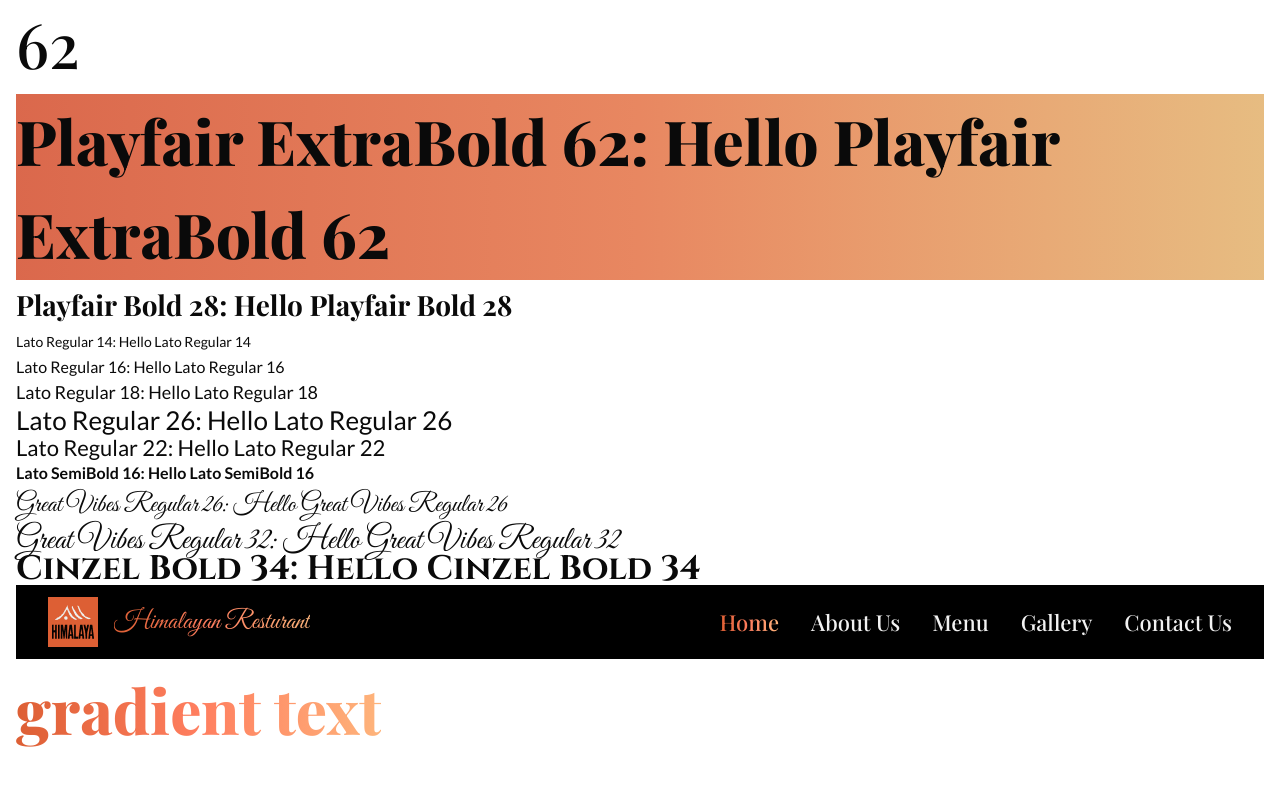
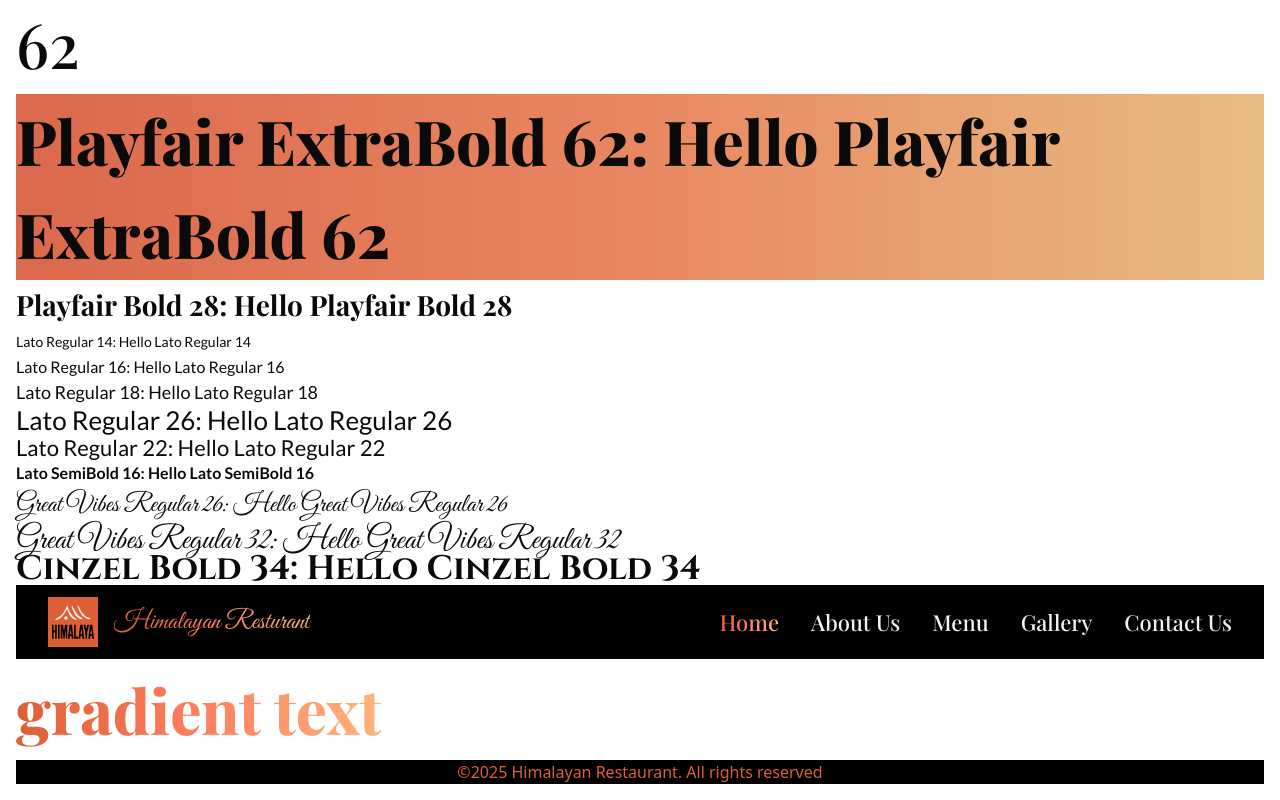
Before and after one commit to DG2070/Himalaya-Restaurant, a Next.js app in the folder apps/frontend/: page / in a window 1280 px wide. Shown: the part 1168-1968 px from the top of the page. Before the commit the page ends 1940 px from the top, so only its background shows below. Built offline with nearby package versions, Linux system fonts and the light colour scheme.

Commit message:
feat(frontend): add Footer component and integrate it into Home page

```diff
--- a/apps/frontend/src/app/page.tsx
+++ b/apps/frontend/src/app/page.tsx
@@ -5,6 +5,7 @@ import Navbar from "@/components/shared/navbar";
 import PopularItemsCard from "@/components/shared/popular-items-card";
 import MenuCard from "@/components/shared/menu-card";
 import ReviewCard from "@/components/shared/review-card";
+import Footer from "@/components/shared/footer";
 
 export default function Home() {
   return (
@@ -100,6 +101,7 @@ export default function Home() {
       <div className="cinzel-bold-34">Cinzel Bold 34: Hello Cinzel Bold 34</div>
       <Navbar />
       <GradientText text="gradient text" className="playfair-extrabold-62" />
+      <Footer />
     </div>
   );
 }
--- a/apps/frontend/src/components/shared/footer.tsx
+++ b/apps/frontend/src/components/shared/footer.tsx
@@ -1,5 +1,12 @@
 const Footer = () => {
-  return <div></div>;
+  return (
+    <div>
+      <div></div>
+      <div className="bg-black text-center text-primary">
+        ©{new Date().getFullYear()} Himalayan Restaurant. All rights reserved
+      </div>
+    </div>
+  );
 };
 
 export default Footer;
```
